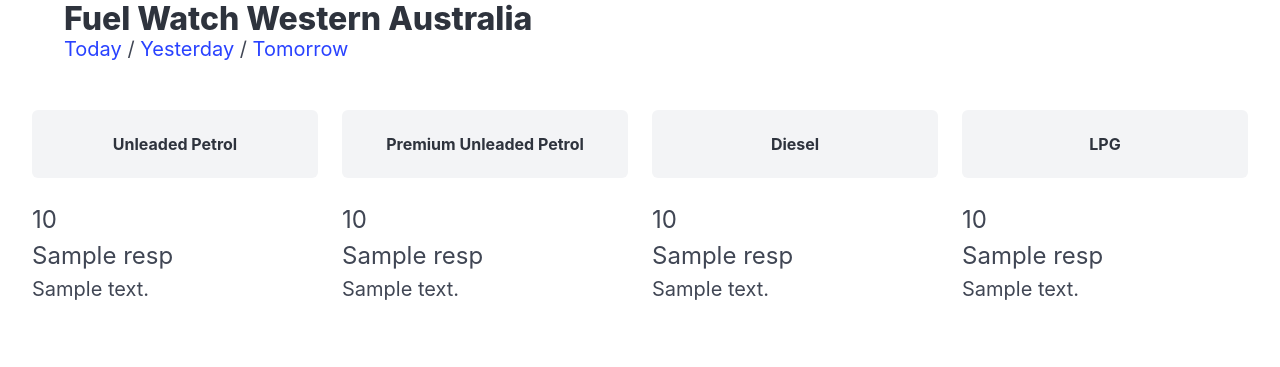
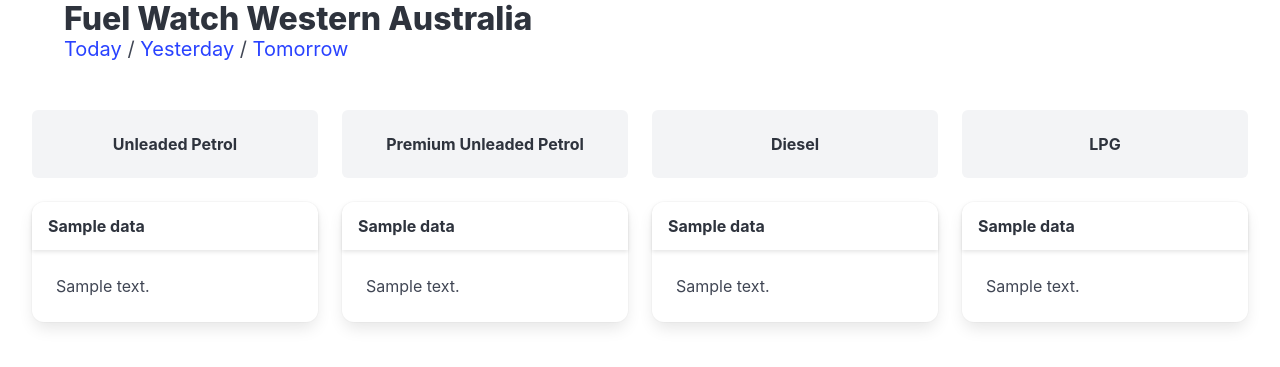
Before and after one commit to danielmichaels/fuelwatcher-website, a Flask app: template app/templates/index.html in a window 1280 px wide. Shown: the part 207-574 px from the top of the page. Run offline with Flask 2, Linux system fonts and the light colour scheme; the template is opened without the code that fills it: most values are stand-ins (such as "Sample title", 1, 10 or a date in 2020); some libraries are stand-ins or nearby versions.

Commit message:
Major restructure of html; bulma cards instead of ul.li {{ resp.x }}

```diff
--- a/app/templates/index.html
+++ b/app/templates/index.html
@@ -10,8 +10,8 @@
             <div class="field has-addons">
                 <p class="control">
                     <span class="select">
-                         <select>
-                            {% for fuel in product %}
+                         <select class="test">
+                            {% for fuel in product.values() %}
                                 <option>
                                 {{ fuel }}
                                 </option>
@@ -26,24 +26,12 @@
                         {% endfor %}
                     </select>
                 </div>
-                {#                <div class="field has-addons">#}
-                {#                    <p class="control">#}
-                {#                    <span class="select">#}
-                {#                         <select>#}
-                {#                            {% for answer in surrounding %}#}
-                {#                                <option>#}
-                {#                                {{ answer }}#}
-                {#                                </option>#}
-                {#                            {% endfor %}#}
-                {#                    </select>#}
-                {#                </span>#}
-                {#                    </p>#}
                 <p class="control is-expanded">
                 </p>
                 <p class="control">
                     <a class="button is-info" type="submit"
                        href="{{ url_for('core.search_results',
-                       suburb='Floreat', product=7) }}">
+                       suburb=suburb, product=fuel) }}">
                         Search
                     </a>
                 </p>
@@ -73,57 +61,84 @@
             <div class="column">
                 <p class="notification is-size2 has-text-weight-bold has-text-centered">
                     Unleaded Petrol</p>
-                {% for resp in ulp %}
-                    <ul>
-                        <li>
-                            <p class="is-size-4">{{ resp.price }}</p>
-                            <p class="is-size-4">{{ resp['trading-name'] }}</p>
-                            <p class="is-size-5">{{ resp.address }}</p>
-                            <br>
-                        </li>
-                    </ul>
+                {% for data in ulp %}
+                <div class="card">
+                    <header class="card-header">
+                        <p class="card-header-title">
+                            {{ data.title }}
+                        </p>
+                    </header>
+                    <div class="card-content">
+                        <div class="content">
+                            <p>{{ data.description }}</p>
+                        </div>
+                    </div>
+                </div>
+                <br>
+                {% else %}
                 {% endfor %}
             </div>
             <div class="column">
                 <p class="notification is-size2 has-text-weight-bold has-text-centered">
                     Premium Unleaded Petrol</p>
-                {% for resp in p_ulp %}
-                    <ul>
-                        <li>
-                            <p class="is-size-4">{{ resp.price }}</p>
-                            <p class="is-size-4">{{ resp['trading-name'] }}</p>
-                            <p class="is-size-5">{{ resp.address }}</p>
-                            <br>
-                        </li>
-                    </ul>
+                {% for data in p_ulp %}
+                    <div class="card">
+                        <header class="card-header">
+                            <p class="card-header-title">
+                                {{ data.title }}
+                            </p>
+                        </header>
+                        <div class="card-content">
+                            <div class="content">
+                                <p>{{ data.description }}</p>
+                            </div>
+                        </div>
+                    </div>
+                    <br>
+
+                {% else %}
                 {% endfor %}
             </div>
             <div class="column">
                 <p class="notification is-size2 has-text-weight-bold has-text-centered">
                     Diesel</p>
-                {% for resp in dsl %}
-                    <ul>
-                        <li>
-                            <p class="is-size-4">{{ resp.price }}</p>
-                            <p class="is-size-4">{{ resp['trading-name'] }}</p>
-                            <p class="is-size-5">{{ resp.address }}</p>
-                            <br>
-                        </li>
-                    </ul>
+                {% for data in dsl %}
+                    <div class="card">
+                        <header class="card-header">
+                            <p class="card-header-title">
+                                {{ data.title }}
+                            </p>
+                        </header>
+                        <div class="card-content">
+                            <div class="content">
+                                <p>{{ data.description }}</p>
+                            </div>
+                        </div>
+                    </div>
+                    <br>
+
+                {% else %}
                 {% endfor %}
             </div>
             <div class="column">
                 <p class="notification is-size2 has-text-weight-bold has-text-centered has-border">
                     LPG</p>
-                {% for resp in lpg %}
-                    <ul>
-                        <li>
-                            <p class="is-size-4">{{ resp.price }}</p>
-                            <p class="is-size-4">{{ resp['trading-name'] }}</p>
-                            <p class="is-size-5">{{ resp.address }}</p>
-                            <br>
-                        </li>
-                    </ul>
+                {% for data in lpg %}
+                    <div class="card">
+                        <header class="card-header">
+                            <p class="card-header-title">
+                                {{ data.title }}
+                            </p>
+                        </header>
+                        <div class="card-content">
+                            <div class="content">
+                                <p>{{ data.description }}</p>
+                            </div>
+                        </div>
+                    </div>
+                    <br>
+
+                {% else %}
                 {% endfor %}
             </div>
         </div>
```
Also changed, not shown: app/templates/region.html (+15 -9 lines), app/templates/regions.html (+10 -7 lines), app/templates/result.html (+20 -15 lines).
